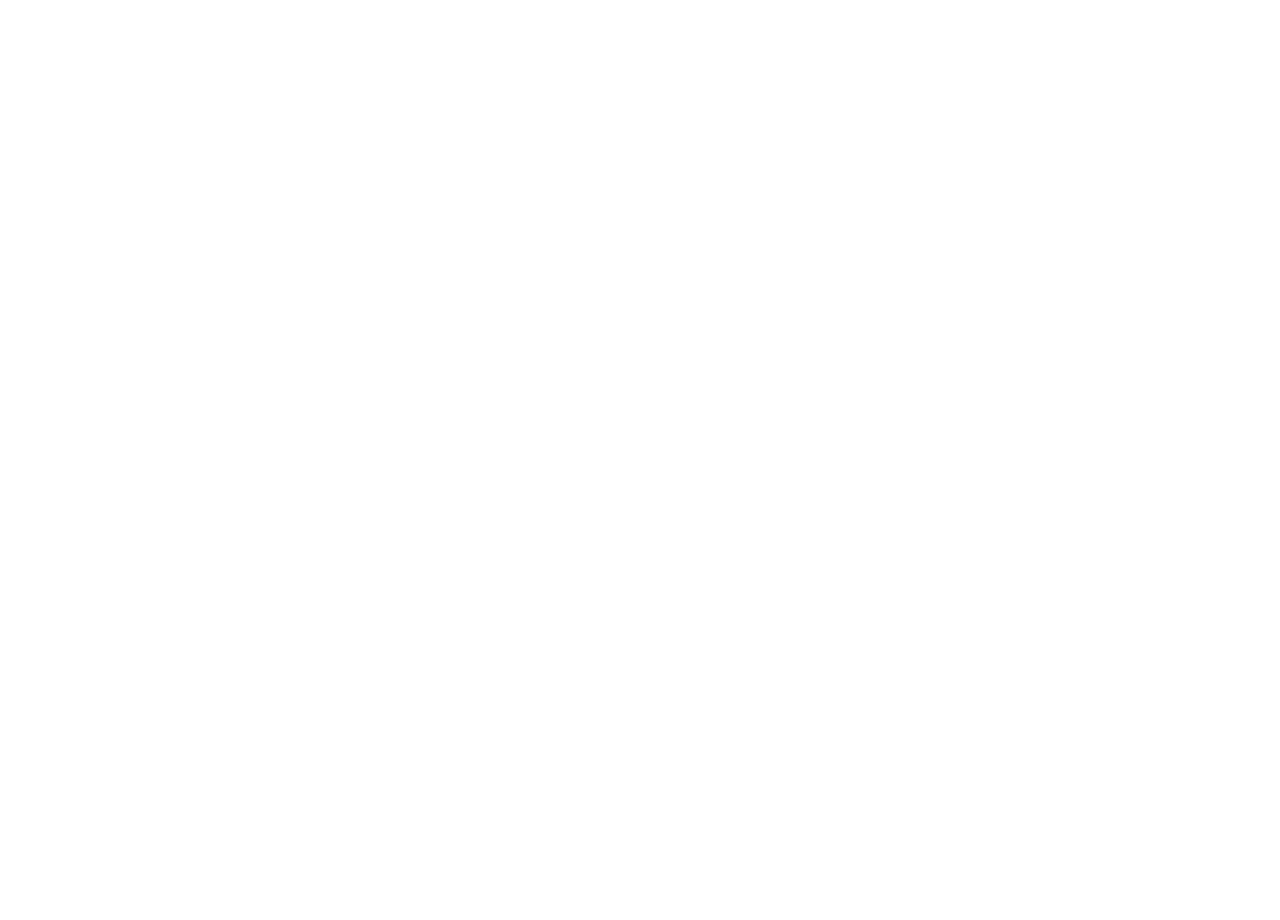
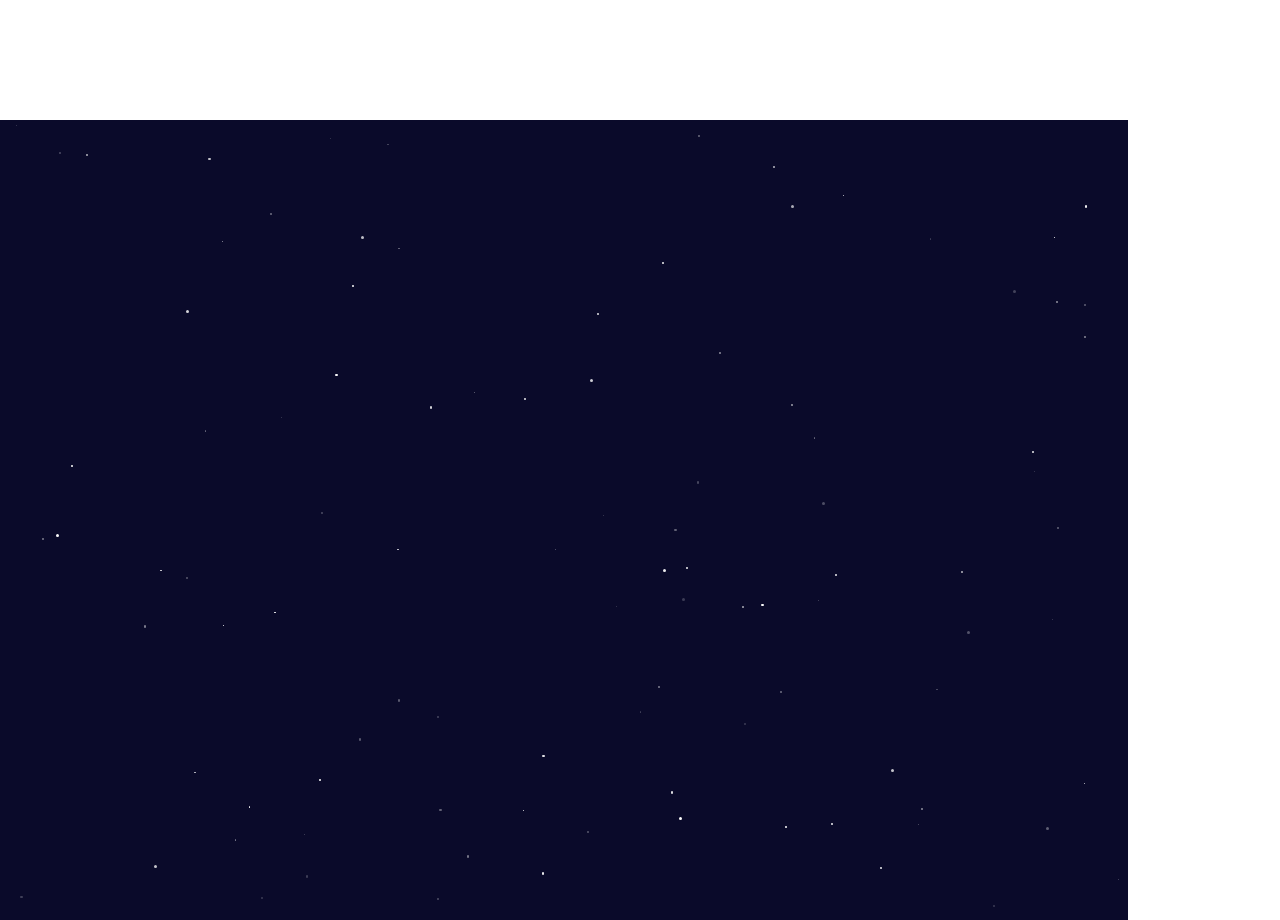
Before and after one commit to ParelKirby/Parel-Portfolio, a React (Vite) app: page / in a window 1280 px wide. Shown: the part 3080-4000 px from the top of the page. Before the commit the page ends 3200 px from the top, so only its background shows below. Built offline with nearby package versions, Linux system fonts and the light colour scheme.

Commit message:
night sky

```diff
--- a/src/App.tsx
+++ b/src/App.tsx
@@ -1,10 +1,11 @@
 import React from "react";
-import { Link, Element } from "react-scroll";
+import { Element } from "react-scroll";
 import Navbar from "./components/Navbar";
 import About from "./components/About";
 import Projects from "./components/Projects";
 import Skills from "./components/Skills";
 import Contact from "./components/Contact";
+import NightSky from "./components/NightSky";
 
 const App: React.FC = () => {
   return (
@@ -14,6 +15,7 @@ const App: React.FC = () => {
       <Element name="projects"><Projects /></Element>
       <Element name="skills"><Skills /></Element>
       <Element name="contact"><Contact /></Element>
+      <Element name="contact"><NightSky /></Element>
     </div>
   );
 };
--- /dev/null
+++ b/src/components/Galaxy.tsx
@@ -0,0 +1,36 @@
+import React from "react";
+
+const Galaxy: React.FC = () => {
+  return (
+    <div className="relative w-full h-screen bg-black overflow-hidden flex items-center justify-center">
+      {/* Stars */}
+      {[...Array(50)].map((_, i) => (
+        <div
+          key={i}
+          className="absolute bg-white rounded-full animate-twinkle"
+          style={{
+            top: `${Math.random() * 100}%`,
+            left: `${Math.random() * 100}%`,
+            width: `${Math.random() * 2 + 1}px`,
+            height: `${Math.random() * 2 + 1}px`,
+            animationDelay: `${Math.random() * 5}s`,
+          }}
+        />
+      ))}
+
+      {/* Sun */}
+      <div className="w-16 h-16 bg-yellow-400 rounded-full shadow-[0_0_60px_20px_rgba(255,200,0,0.7)]"></div>
+
+      {/* Planet Orbits */}
+      <div className="absolute w-40 h-40 border border-gray-600 rounded-full animate-spin-slow flex items-center justify-start">
+        <div className="w-6 h-6 bg-blue-500 rounded-full"></div>
+      </div>
+
+      <div className="absolute w-72 h-72 border border-gray-600 rounded-full animate-spin-slower flex items-center justify-start">
+        <div className="w-8 h-8 bg-green-400 rounded-full"></div>
+      </div>
+    </div>
+  );
+};
+
+export default Galaxy;
--- /dev/null
+++ b/src/components/NightSky.tsx
@@ -0,0 +1,47 @@
+import React, { useEffect, useState } from "react";
+
+interface Star {
+  id: number;
+  top: string;
+  left: string;
+  size: number;
+  delay: number;
+}
+
+const NightSky: React.FC = () => {
+  const [stars, setStars] = useState<Star[]>([]);
+
+  useEffect(() => {
+    const newStars: Star[] = [];
+    for (let i = 0; i < 100; i++) {
+      newStars.push({
+        id: i,
+        top: `${Math.random() * 100}%`,
+        left: `${Math.random() * 100}%`,
+        size: Math.random() * 2 + 1,
+        delay: Math.random() * 5,
+      });
+    }
+    setStars(newStars);
+  }, []);
+
+  return (
+    <div className="relative w-full h-screen bg-[#0a0a2a] overflow-hidden">
+      {stars.map((star) => (
+        <div
+          key={star.id}
+          className="absolute rounded-full bg-white animate-twinkle"
+          style={{
+            top: star.top,
+            left: star.left,
+            width: `${star.size}px`,
+            height: `${star.size}px`,
+            animationDelay: `${star.delay}s`,
+          }}
+        ></div>
+      ))}
+    </div>
+  );
+};
+
+export default NightSky;
--- a/src/index.css
+++ b/src/index.css
@@ -1,4 +1,15 @@
 @import "tailwindcss";
+
+@theme {
+  --animate-twinkle: twinkle 2s infinite ease-in-out;
+
+  @keyframes twinkle {
+    0%, 100% { opacity: 0.2; }
+    50% { opacity: 1; }
+  }
+
+}
+
 
 :root {
   font-family: system-ui, Avenir, Helvetica, Arial, sans-serif;
```
